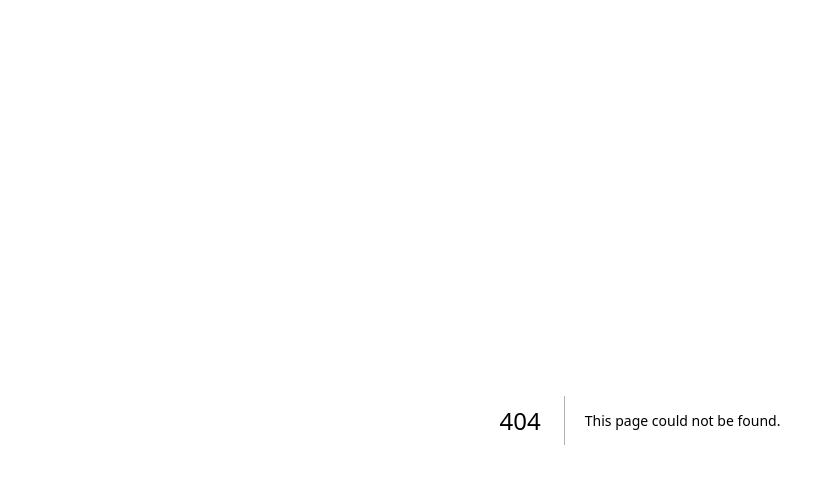
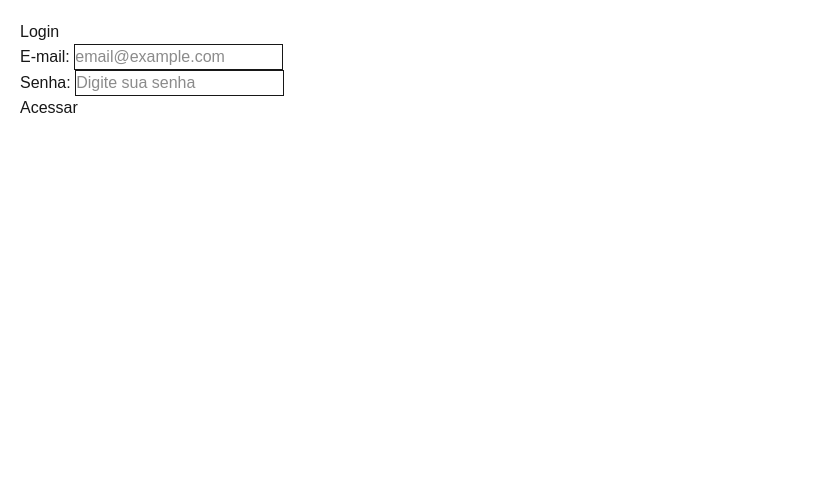
Before and after one commit to CamiPeroto/adm-react, a Next.js app: page /login in a window 1280 px wide. Before the commit this address had no page. Shown: the top 484 px of the page, without its empty margins (0-819 px from the left). Built offline with nearby package versions, Linux system fonts and the light colour scheme.

Commit message:
criando a página de login

```diff
--- /dev/null
+++ b/src/app/dashboard/page.tsx
@@ -0,0 +1,10 @@
+import Menu from "@/app/components/Menu";
+
+export default function Dashboard() {
+  return (
+  <div>
+     <Menu/><br />
+    <h1>Dashboard</h1>
+  </div>
+  );
+}
--- /dev/null
+++ b/src/app/login/page.tsx
@@ -0,0 +1,116 @@
+"use client";
+import { useState } from "react";//importar hooks para usar UseState
+//importa hooks para manipular a navegação do usuário
+import { useRouter } from "next/navigation";
+//adaptador para conectar o react-hook-form com bibliotecas de validação yup
+import { yupResolver } from '@hookform/resolvers/yup';
+import { useForm } from "react-hook-form";
+import * as yup from 'yup';
+import instance from "@/service/api";
+import Link from "next/link";
+
+//esquema de validação com yup
+const schema = yup.object().shape({
+email: yup
+.string()
+.email( "E-mail inválido!")
+.required("O campo email é obrigatório!"),
+password: yup
+.string()
+.required("A senha é obrigatória!")
+});
+
+export default function LoginPage(){
+    //instaciar o objeto router para redirecionamentos
+    const router = useRouter();
+    //Apresentar o carregamento
+    const [loading, setLoading] = useState<boolean>(false);
+    //Apresentar erros
+    const [error, setError] = useState<string | null>(null);
+    //Apresentar sucesso
+    const [success, setSuccess] = useState<string | null>(null);
+
+    //iniciar o formulário com as validações
+    const {register, handleSubmit, formState: {errors}, reset} = useForm({
+        resolver:yupResolver(schema),
+      });
+
+ //Função para enviar os dados para a API validar
+  const onSubmit = async (data: { email: string; password: string }) => {
+    //inicia o carregamento
+    setLoading(true);
+    //limpa o erro anterior
+    setError(null);
+    //limpa o sucesso anterior
+    setSuccess(null);
+
+    try{
+        //fazer a requisição pra api e enviar os dados
+       const response = await instance.post("/", data);
+        //exibir mensagem de sucesso
+        // alert(response.data.message ||"Login realizado com sucesso!");
+        console.log(response.data)
+        //redirecionar para o dashboard
+        // router.push("/dashboard")
+
+    }catch(error: any){
+        //verifica se o erro contem mensagens de validação
+        if(error.response && error.response.data && error.response.data.message){
+            //exibe mensagens de erro se for um array
+            if(Array.isArray(error.response.data.message)){
+                setError(error.response.data.message.join(" - "));
+            }else{
+                //exibe uma unica mensagem de erro
+             setError(error.response.data.message);
+            }
+        }else{
+            setError("Erro ao realizar login. Tente novamente");
+        }
+    }finally{
+        //termina o carregamento
+        setLoading(false);
+    }
+}
+    return(
+        <div>
+                <h1>Login</h1>
+                {/* exibir mensagem de carregamento */}
+                {loading && <p>Carregando...</p>}
+                {/* exibir erro, se houver */}
+                {error && <p style ={{color: "#f00"}}>{error}</p>}
+                {/* exibir sucesso, se houver */}
+                {success && <p style ={{color: "#086"}}>{success}</p>}
+
+                <form onSubmit={handleSubmit(onSubmit)}>
+                    <div>
+                        <label htmlFor="email">E-mail: </label>
+                        <input
+                            type="text"
+                            id="email"
+                            placeholder="email@example.com"
+                            {...register('email')}
+                            className="border"
+                        />
+                        {/* exibe o erro de validação do campo */}
+                        {errors.email && <p style ={{color: "#f00"}}>{errors.email.message}</p>}
+                     </div>
+                     <div>
+                        <label htmlFor="password">Senha: </label>
+                        <input
+                            type="password"
+                            id="password"
+                            placeholder="Digite sua senha"
+                            {...register('password')}
+                            className="border"
+                        />
+                        {/* exibe o erro de validação do campo */}
+                        {errors.password && <p style ={{color: "#f00"}}>{errors.password.message}</p>}
+                     </div>
+                     <button type="submit" disabled ={loading}>
+                         {loading ? "Acessando..." : "Acessar"}
+                     </button>
+                </form>
+        </div>
+    )
+
+}
--- a/src/app/page.tsx
+++ b/src/app/page.tsx
@@ -1,10 +1,10 @@
-import Menu from "@/app/components/Menu";
-
+import Link from "next/link";
 export default function Home() {
   return (
   <div>
-     <Menu/><br />
+
     <h1>Bem vinda, Camis!</h1>
+    <Link href= "/login">Login</Link>
   </div>
   );
 }
```
